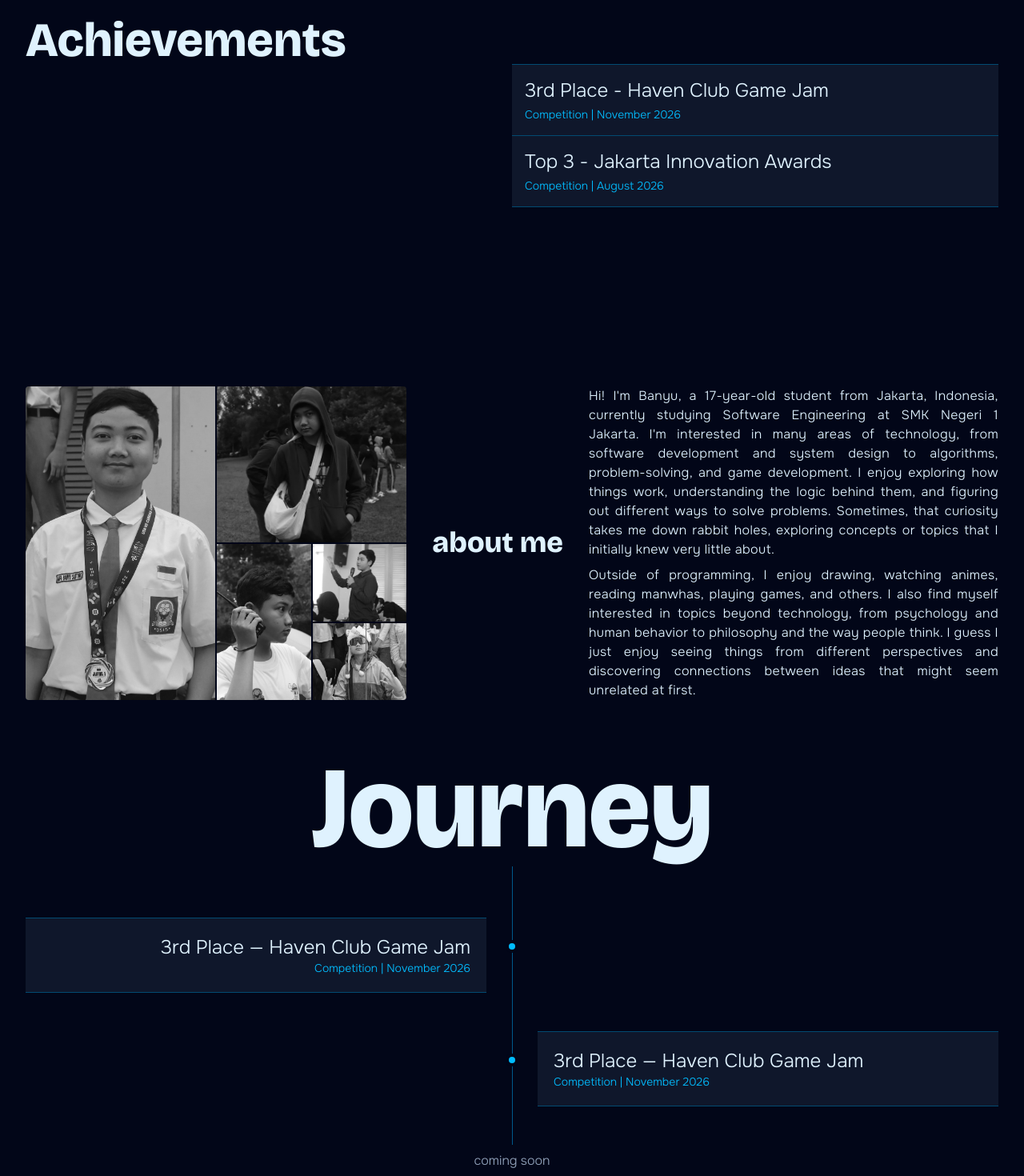
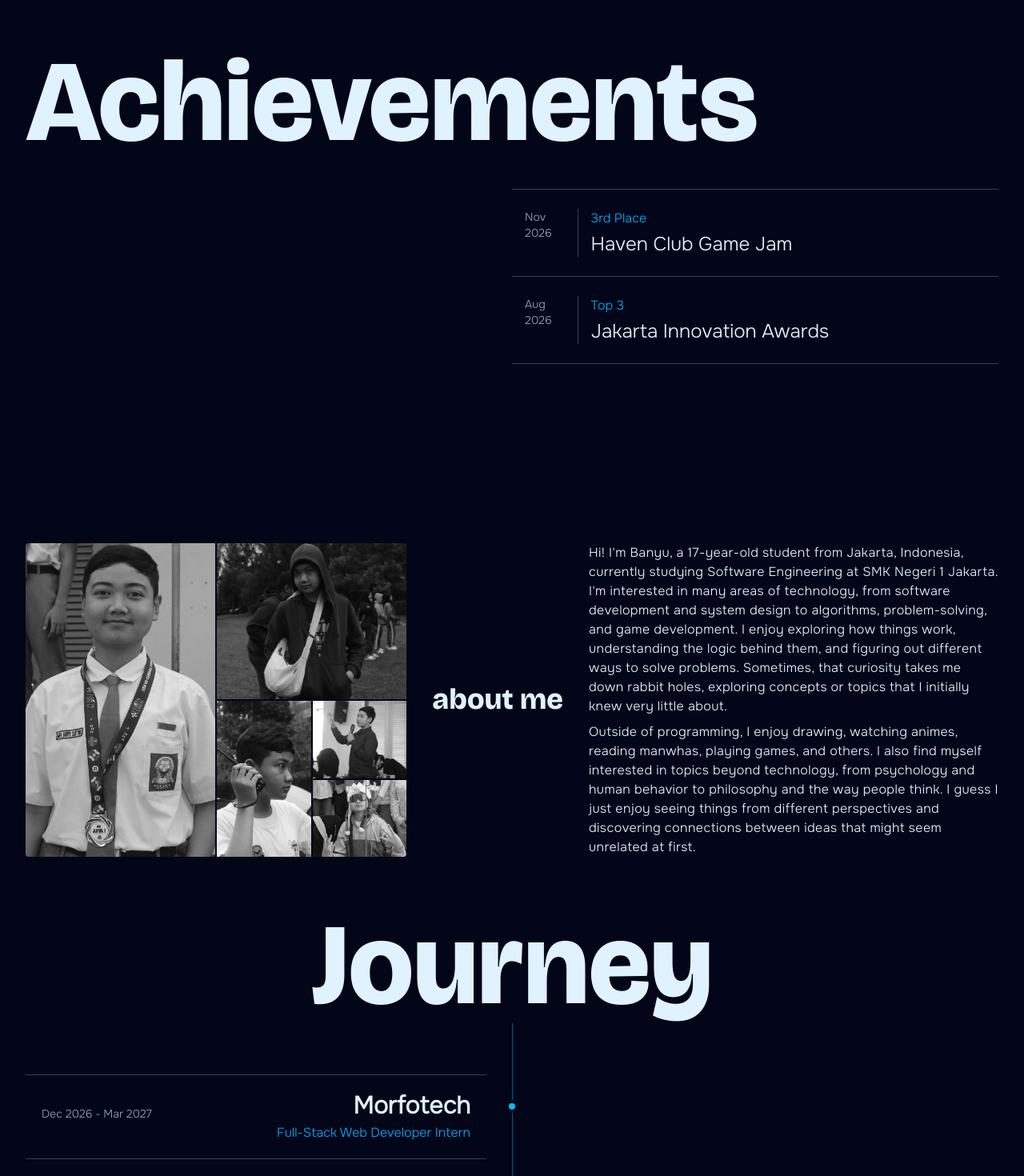
Before and after one commit to arfabanyu/portfolio, a Next.js app: page / in a window 1280 px wide. Shown: the part 1060-2530 px from the top of the page at 80% size. Built offline with nearby package versions, Linux system fonts and the light colour scheme; no server answers.

Commit message:
feat: replace AwardsAndAchievements component with Achievements; refactor Experience component and add formatDate utility

```diff
--- a/app/page.tsx
+++ b/app/page.tsx
@@ -1,5 +1,5 @@
 import About from '@/components/pages/home/about';
-import AwardsAndAchievements from '@/components/pages/home/awards-and-achievements';
+import Achievements from '@/components/pages/home/achievements';
 import Experience from '@/components/pages/home/experience';
 import Footer from '@/components/pages/home/footer';
 import Hero from '@/components/pages/home/hero';
@@ -15,7 +15,7 @@ export default function Home() {
       </div>
       {/* <Transition /> */}
       <Projects />
-      <AwardsAndAchievements />
+      <Achievements />
       <About />
       <Experience />
       <Footer />
--- a/components/pages/home/about.tsx
+++ b/components/pages/home/about.tsx
@@ -89,7 +89,7 @@ const About = () => {
         </h2>
 
         <div className='w-full space-y-2 max-w-lg'>
-          <div className='space-y-2 text-justify  tracking-wide'>
+          <div className='space-y-2 tracking-wide'>
             <p>
               Hi! I&apos;m Banyu, a {now.getFullYear() - bornIn.getFullYear()}
               -year-old student from Jakarta, Indonesia, currently studying
--- /dev/null
+++ b/components/pages/home/achievements.tsx
@@ -0,0 +1,67 @@
+import { Separator } from '@/components/ui/separator';
+import { cn, formatDate } from '@/lib/utils';
+
+type Achievements = {
+  id: string;
+  title: string;
+  event: string;
+  date: string;
+  category: string;
+  description: string;
+};
+
+const achievements: Achievements[] = [
+  {
+    id: 'game-jam-2026',
+    title: '3rd Place',
+    event: 'Haven Club Game Jam',
+    date: '2026-11',
+    category: 'Competition',
+    description: '...',
+  },
+  {
+    id: 'jia-2026',
+    title: 'Top 3',
+    event: 'Jakarta Innovation Awards',
+    date: '2026-08',
+    category: 'Competition',
+    description: '...',
+  },
+];
+
+const Achievements = () => {
+  return (
+    <div className='bg-slate-950 text-sky-100' id='about'>
+      <div className='grid py-16 px-8 max-w-7xl mx-auto'>
+        <div className='w-full'>
+          <h2 className='font-bold font-display text-[9rem]'>Achievements</h2>
+          <div className='grid grid-cols-2'>
+            <div />
+            <ul className={cn('grid relative w-full pb-40 *:border-b')}>
+              <li />
+              {achievements.map((achievement) => {
+                return (
+                  <li key={achievement.id} className='flex py-6 px-4'>
+                    <p className='text-sm text-muted-foreground pr-8 border-r'>
+                      {formatDate(new Date(achievement.date))
+                        .split(' ')
+                        .map((word, i) => (
+                          <p key={word + '-' + i}>{word}</p>
+                        ))}
+                    </p>
+                    <div className='ml-4 space-y-1'>
+                      <p className='text-sky-500'>{achievement.title}</p>
+                      <p className='text-2xl'>{achievement.event}</p>
+                    </div>
+                  </li>
+                );
+              })}
+            </ul>
+          </div>
+        </div>
+      </div>
+    </div>
+  );
+};
+
+export default Achievements;
--- a/components/pages/home/awards-and-achievements.tsx
+++ /dev/null
@@ -1,68 +0,0 @@
-import { cn } from '@/lib/utils';
-
-type Award = {
-  id: string;
-  title: string;
-  event: string;
-  month: string;
-  year: number;
-  category: string;
-  description: string;
-};
-
-const awards: Award[] = [
-  {
-    id: 'game-jam-2026',
-    title: '3rd Place',
-    event: 'Haven Club Game Jam',
-    month: 'November',
-    year: 2026,
-    category: 'Competition',
-    description: '...',
-  },
-  {
-    id: 'jia-2026',
-    title: 'Top 3',
-    event: 'Jakarta Innovation Awards',
-    month: 'August',
-    year: 2026,
-    category: 'Competition',
-    description: '...',
-  },
-];
-
-const AwardsAndAchievements = () => {
-  return (
-    <div className='bg-slate-950 text-sky-100' id='about'>
-      <div className='grid py-16 px-8 max-w-7xl mx-auto'>
-        <div className='w-full'>
-          <h2 className='font-bold font-display text-6xl'>Achievements</h2>
-          <div className='grid grid-cols-2'>
-            <div />
-            <ul
-              className={cn(
-                'grid relative w-full pb-40 *:border-b *:border-sky-900',
-              )}
-            >
-              <li />
-              {awards.map((award) => {
-                return (
-                  <li key={award.id} className='p-4 px-4 space-y-1 bg-slate-900'>
-                    <p className='text-2xl'>
-                      {award.title} - {award.event}
-                    </p>
-                    <p className='text-sm text-sky-400'>
-                      {award.category} | {award.month} {award.year}
-                    </p>
-                  </li>
-                );
-              })}
-            </ul>
-          </div>
-        </div>
-      </div>
-    </div>
-  );
-};
-
-export default AwardsAndAchievements;
--- a/components/pages/home/experience.tsx
+++ b/components/pages/home/experience.tsx
@@ -1,34 +1,41 @@
 import { Separator } from '@/components/ui/separator';
-import { cn } from '@/lib/utils';
+import { cn, formatDate } from '@/lib/utils';
 
-type Award = {
+type Experience = {
   id: string;
-  title: string;
-  event: string;
-  month: string;
-  year: number;
-  category: string;
+  role: string;
+  organization: string;
+  organizationUrl?: string;
+
+  type: 'internship' | 'employment' | 'organization';
+  location?: string;
+
+  startDate: string;
+  endDate: string | null;
   description: string;
+
+  responsibilities: string[];
+  technologies?: string[];
+  achievements?: string[];
+
+  credentialUrl?: string;
 };
 
-const experiences: Award[] = [
+const experiences: Experience[] = [
   {
-    id: 'game-jam-2026',
-    title: '3rd Place',
-    event: 'Haven Club Game Jam',
-    month: 'November',
-    year: 2026,
-    category: 'Competition',
-    description: '...',
-  },
-  {
-    id: 'game-jam-2026',
-    title: '3rd Place',
-    event: 'Haven Club Game Jam',
-    month: 'November',
-    year: 2026,
-    category: 'Competition',
-    description: '...',
+    id: 'morfotech-internship',
+    role: 'Full-Stack Web Developer Intern',
+    organization: 'Morfotech',
+    organizationUrl: 'https://morfotech.id',
+    type: 'internship',
+    location: 'Jakarta, Indonesia',
+    startDate: '2026-12',
+    endDate: '2027-03',
+    description: '',
+    responsibilities: [],
+    technologies: [],
+    achievements: [],
+    credentialUrl: undefined,
   },
 ];
 
@@ -51,36 +58,40 @@ const Experience = () => {
             >
               <span
                 className={cn(
-                  'absolute left-4 z-10 mt-7 h-4 w-4 -translate-x-1/2 rounded-full border-4 border-slate-950 bg-sky-400',
+                  'absolute left-4 z-10 mt-8 h-4 w-4 -translate-x-1/2 rounded-full border-4 border-slate-950 bg-sky-400',
                   'md:left-1/2',
                 )}
               />
               <div
                 className={cn(
-                  'col-start-2 border-y border-sky-900 bg-slate-900 p-5',
+                  'flex w-full items-center col-start-2 border-y p-5 space-y-2',
                   i % 2 === 0
                     ? 'md:col-start-1 md:text-right'
                     : 'md:col-start-3',
                 )}
               >
-                <p className='text-2xl'>
-                  {exp.title} — {exp.event}
-                </p>
-
-                <p className='text-sm text-sky-400'>
-                  {exp.category} | {exp.month} {exp.year}
-                </p>
-
-                {exp.description && exp.description !== '...' && (
-                  <p className='mt-3 text-sm text-sky-100/70'>
-                    {exp.description}
+                <div className='w-fit text-nowrap'>
+                  <p className='text-sm text-muted-foreground'>
+                    {formatDate(new Date(exp.startDate))} -{' '}
+                    {exp.endDate
+                      ? formatDate(new Date(exp.endDate))
+                      : 'Present'}
                   </p>
-                )}
+                </div>
+                <div className='w-full '>
+                  <a
+                    href={exp.organizationUrl}
+                    className='text-3xl font-semibold'
+                  >
+                    {exp.organization}
+                  </a>
+                  <p className='text-sky-500 pt-1'>{exp.role}</p>
+                </div>
               </div>
             </li>
           ))}
         </ol>
-        <p className='md:text-center pt-2 text-muted-foreground'>coming soon</p>
+        <p className='md:text-center pt-2'>coming soon</p>
       </div>
     </div>
   );
--- a/components/pages/home/projects.tsx
+++ b/components/pages/home/projects.tsx
@@ -1,4 +1,5 @@
 'use client';
+import { formatDate } from '@/lib/utils';
 import { ChevronDown } from 'lucide-react';
 import { useEffect, useState } from 'react';
 
@@ -148,13 +149,6 @@ const Repos = () => {
     .filter((repo) => repo.id in selectedRepos)
     .map((repo) => ({ ...repo, ...selectedRepos[repo.id] }));
 
-  const formatDate = (date: Date) =>
-    Intl.DateTimeFormat('id-ID', {
-      timeZone: 'Asia/Jakarta',
-      month: 'short',
-      year: 'numeric',
-    }).format(date);
-
   return loading
     ? null
     : error
--- a/lib/utils.ts
+++ b/lib/utils.ts
@@ -28,3 +28,10 @@ export function getRepos() {
     resolve(await res.json());
   });
 }
+
+export const formatDate = (date: Date) =>
+  Intl.DateTimeFormat('en-US', {
+    timeZone: 'Asia/Jakarta',
+    month: 'short',
+    year: 'numeric',
+  }).format(date);
```
Also changed, not shown: components/pages/home/hero.tsx (+9 -3 lines).
